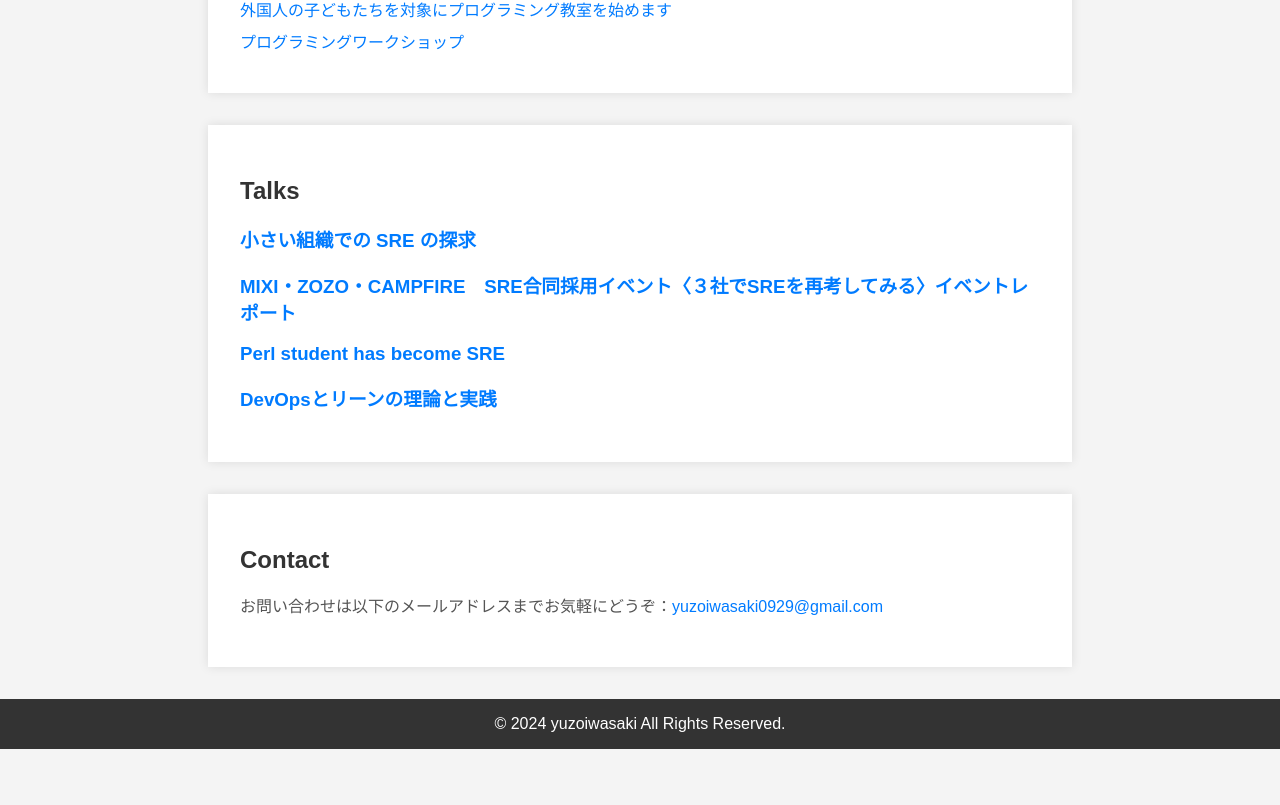
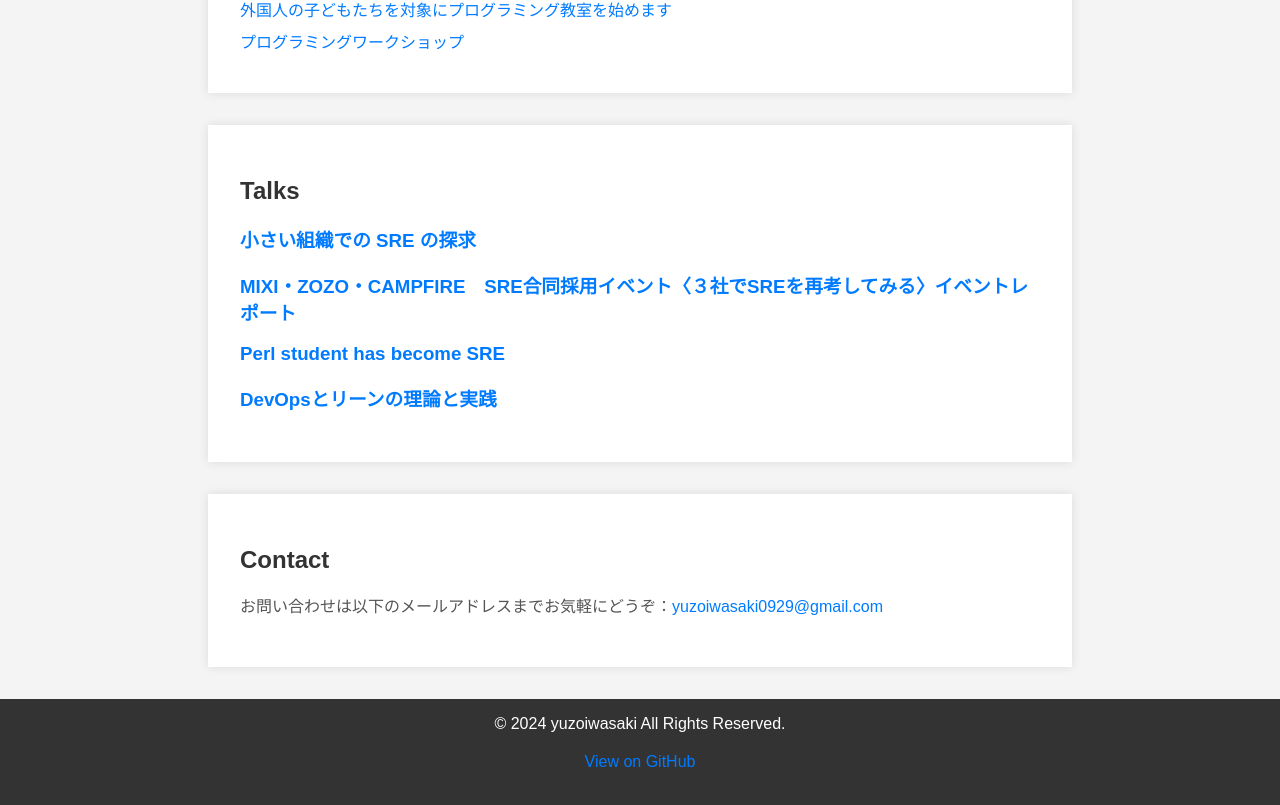
Before and after one commit to yuzoiwasaki/yuzoiwasaki.me, a SvelteKit app: page / in a window 1280 px wide. Shown: the part 3774-4579 px from the top of the page. Before the commit the page ends 4523 px from the top, so only its background shows below. Built offline with nearby package versions, Linux system fonts and the light colour scheme.

Commit message:
Add GitHub link in footer

```diff
--- a/src/routes/Footer.svelte
+++ b/src/routes/Footer.svelte
@@ -1,5 +1,6 @@
 <footer>
   &copy; 2024 yuzoiwasaki All Rights Reserved.
+  <p><a href="https://github.com/your_username/your_portfolio_repo" target="_blank">View on GitHub</a></p>
 </footer>
 
 <style>
```
